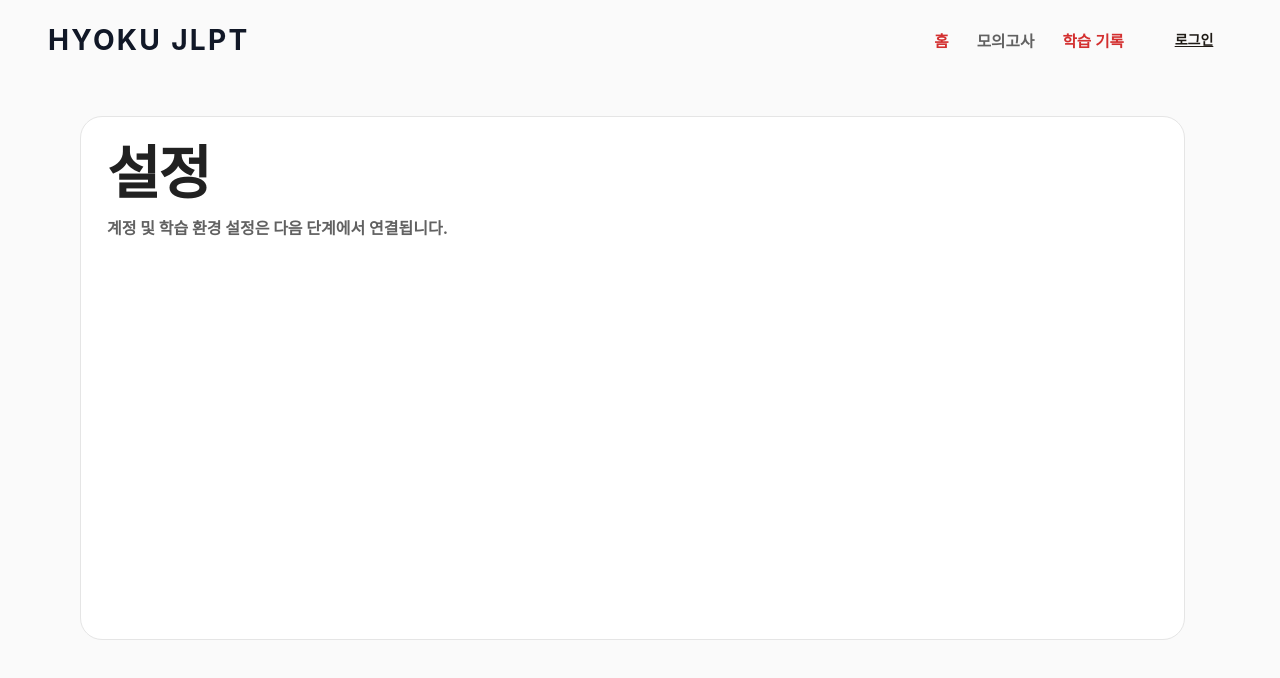
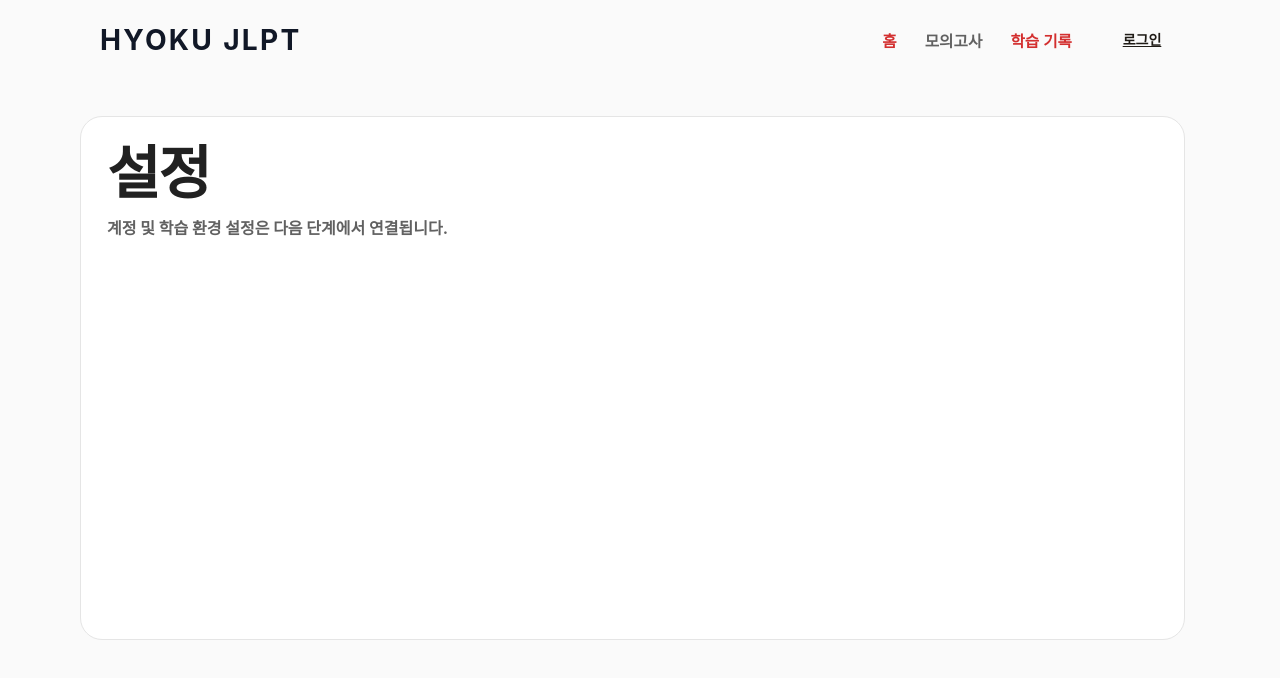
Before and after one commit to dltkdgur1123/jlpt-quiz-agent, a Next.js app: page /settings in a window 1280 px wide. Shown: the top 678 px of the page. Built offline with nearby package versions, Linux system fonts and the light colour scheme; no server answers; a web font is replaced by a local one.

Commit message:
add header inner spacing

```diff
--- a/src/app/globals.css
+++ b/src/app/globals.css
@@ -2574,6 +2574,7 @@ main,
   --site-header-height: 80px;
   --site-header-top: 0px;
   --site-header-side: 48px;
+  --site-header-inner-x: 52px;
   --site-header-width: min(1320px, calc(100vw - (var(--site-header-side) * 2)));
   --site-content-top-offset: 116px;
 }
@@ -2587,7 +2588,8 @@ main,
   height: var(--site-header-height) !important;
   min-height: var(--site-header-height) !important;
   margin: 0 !important;
-  padding: 0 !important;
+  padding: 0 var(--site-header-inner-x, 52px) !important;
+  box-sizing: border-box !important;
   transform: translateX(-50%) !important;
   background: transparent !important;
 }
@@ -2677,6 +2679,7 @@ main,
 @media (max-width: 1180px) {
   :root {
     --site-header-side: 24px;
+    --site-header-inner-x: 28px;
     --site-header-width: calc(100vw - 48px);
   }
 }
@@ -2684,6 +2687,7 @@ main,
   :root {
     --site-header-height: 64px;
     --site-header-side: 16px;
+    --site-header-inner-x: 0px;
     --site-header-width: calc(100vw - 32px);
     --site-content-top-offset: 88px;
   }
```
Also changed, not shown: 1 other file (tests, documents, lock files or other folders).
